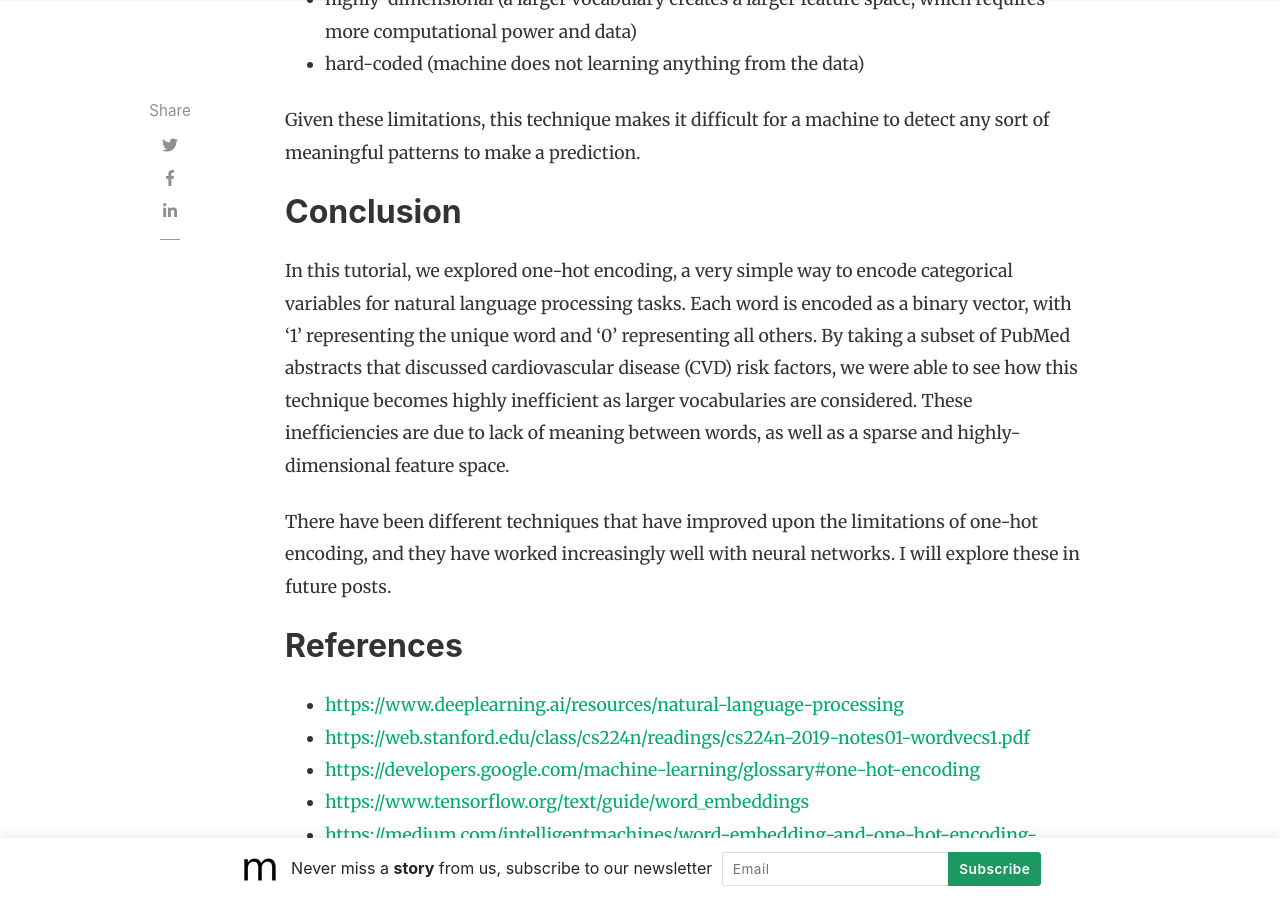
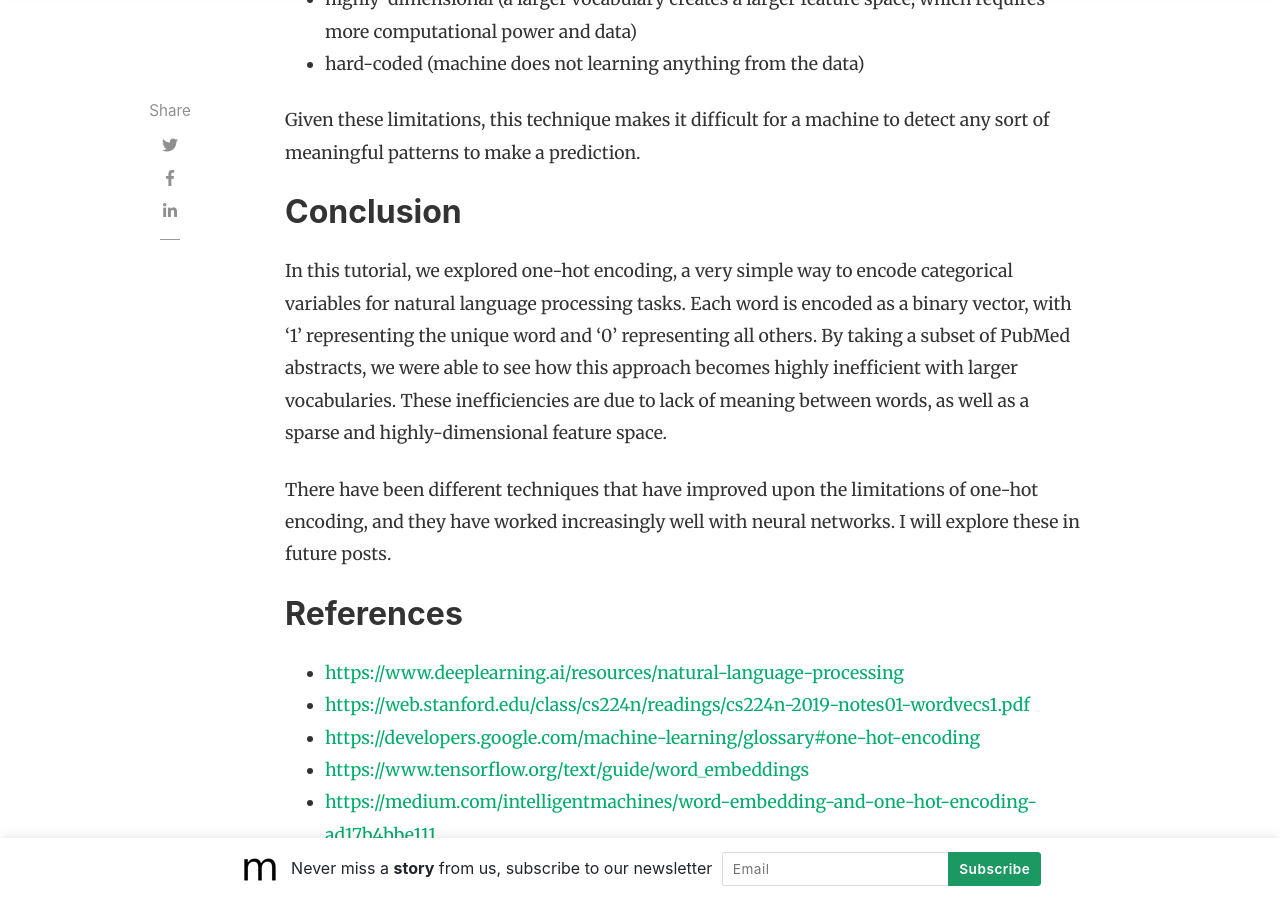
Before and after one commit to slsu0424/slsu0424.github.io, a Jekyll site: the page built from _posts/2023-07-27-test.md, in a window 1280 px wide and 900 px high, scrolled down 6431 px. Built offline with Jekyll 4.4.1, drawn with Linux system fonts in a browser that asks for light colours; nearby versions of some CDN libraries; comment, search, counter and statistics services are not loaded.

Commit message:
Update 2023-07-27-test.md

```diff
--- a/_posts/2023-07-27-test.md
+++ b/_posts/2023-07-27-test.md
@@ -77,7 +77,7 @@
 
 ## Conclusion
 
-In this tutorial, we explored one-hot encoding, a very simple way to encode categorical variables for natural language processing tasks.  Each word is encoded as a binary vector, with '1' representing the unique word and '0' representing all others.  By taking a subset of PubMed abstracts that discussed cardiovascular disease (CVD) risk factors, we were able to see how this technique becomes highly inefficient as larger vocabularies are considered.  These inefficiencies are due to lack of meaning between words, as well as a sparse and highly-dimensional feature space.
+In this tutorial, we explored one-hot encoding, a very simple way to encode categorical variables for natural language processing tasks.  Each word is encoded as a binary vector, with '1' representing the unique word and '0' representing all others.  By taking a subset of PubMed abstracts, we were able to see how this approach becomes highly inefficient with larger vocabularies.  These inefficiencies are due to lack of meaning between words, as well as a sparse and highly-dimensional feature space.
 
 There have been different techniques that have improved upon the limitations of one-hot encoding, and they have worked increasingly well with neural networks.  I will explore these in future posts.
 
```
